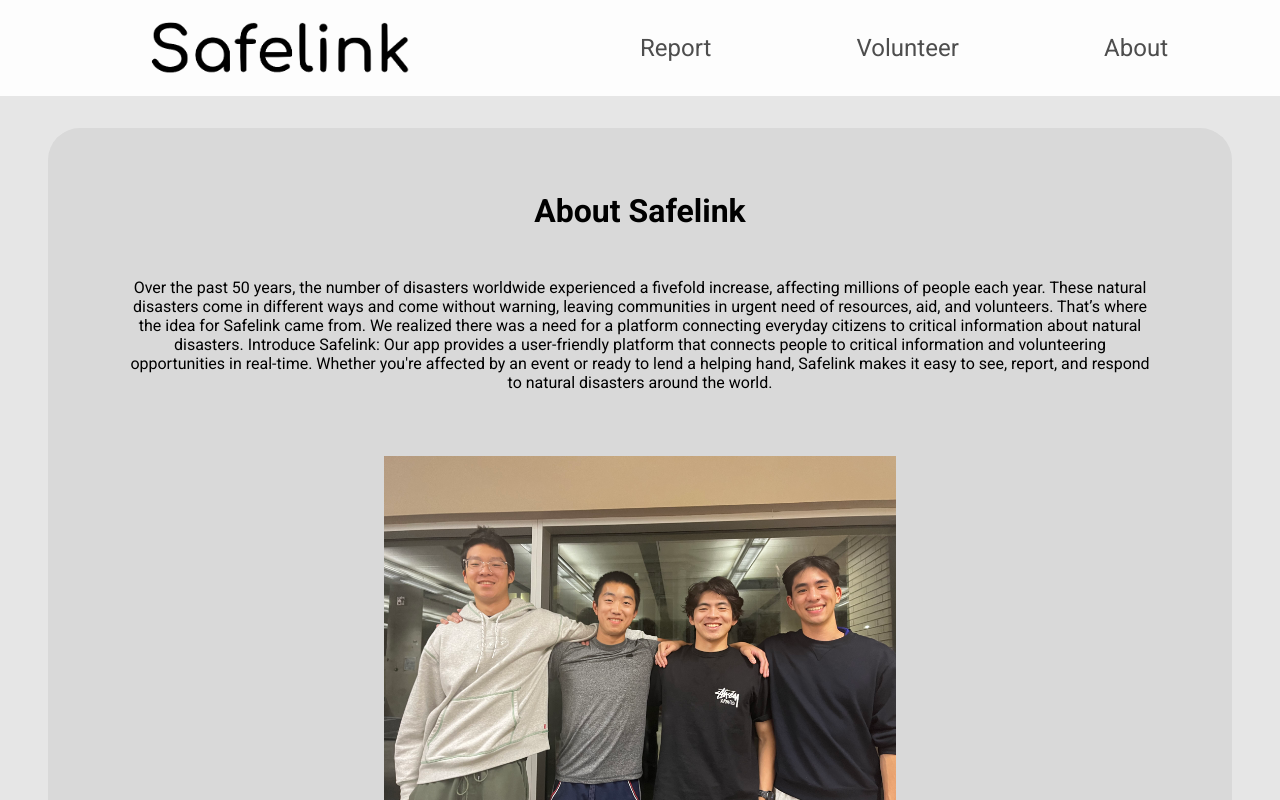
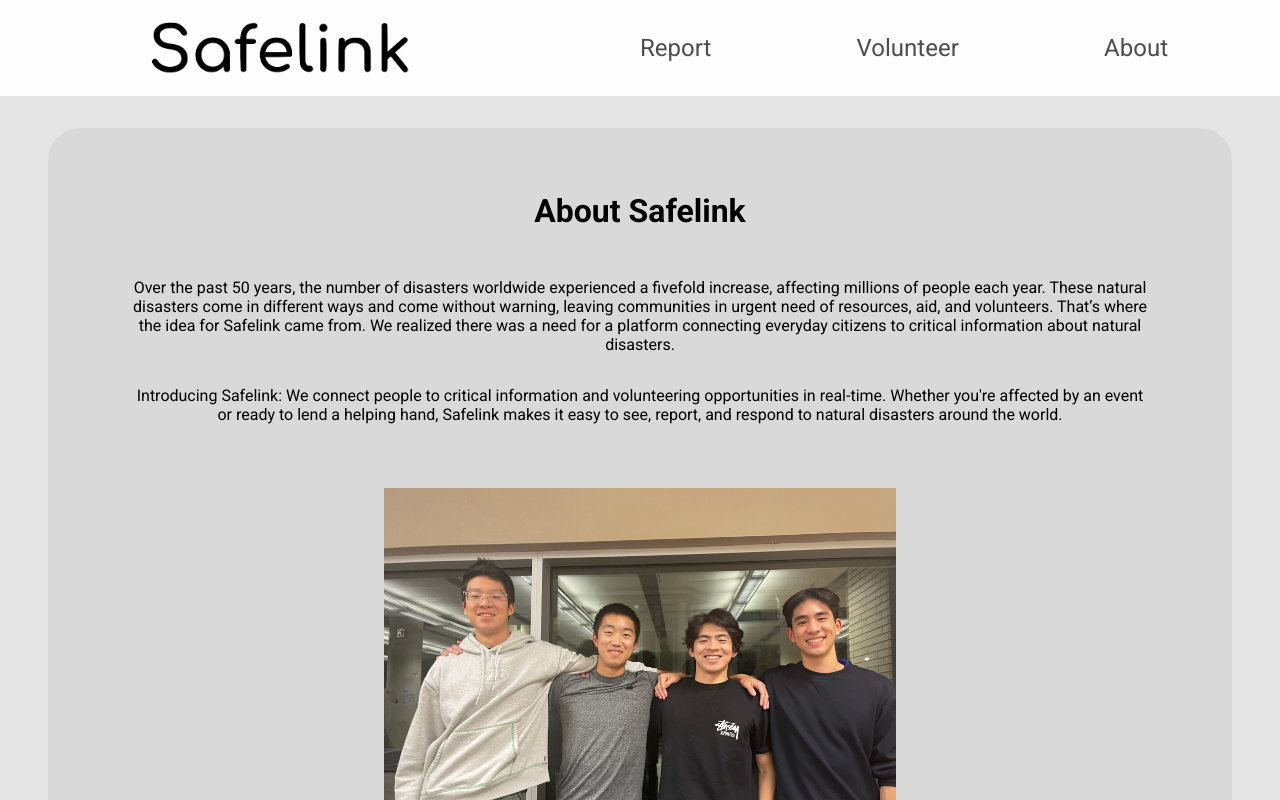
Before and after one commit to EthJan/DontDie, a React (Vite) app: page /about in a window 1280 px wide. Shown: the top 800 px of the page. Built offline with nearby package versions, Linux system fonts and the light colour scheme.

Commit message:
Improve formatting in about

```diff
--- a/src/components/pages/About/About.jsx
+++ b/src/components/pages/About/About.jsx
@@ -5,10 +5,8 @@
     return (
         <div className="about">
         <h1>About Safelink</h1>
-            <p>Over the past 50 years, the number of disasters worldwide experienced a fivefold increase, affecting millions of people each year. These natural disasters come in different ways and come without warning, leaving communities in urgent need of resources, aid, and volunteers. That’s where the idea for Safelink came from. We realized there was a need for a platform connecting everyday citizens to critical information about natural disasters.
-            Introduce Safelink:
-            Our app provides a user-friendly platform that connects people to critical information and volunteering opportunities in real-time. Whether you're affected by an event or ready to lend a helping hand, Safelink makes it easy to see, report, and respond to natural disasters around the world.
-            </p>
+            <p>Over the past 50 years, the number of disasters worldwide experienced a fivefold increase, affecting millions of people each year. These natural disasters come in different ways and come without warning, leaving communities in urgent need of resources, aid, and volunteers. That’s where the idea for Safelink came from. We realized there was a need for a platform connecting everyday citizens to critical information about natural disasters.</p>
+            <p>Introducing Safelink: We connect people to critical information and volunteering opportunities in real-time. Whether you're affected by an event or ready to lend a helping hand, Safelink makes it easy to see, report, and respond to natural disasters around the world.</p>
             <img src={teamImage} alt="Safelink" width="500" height="200" />
         </div>
     );
```
